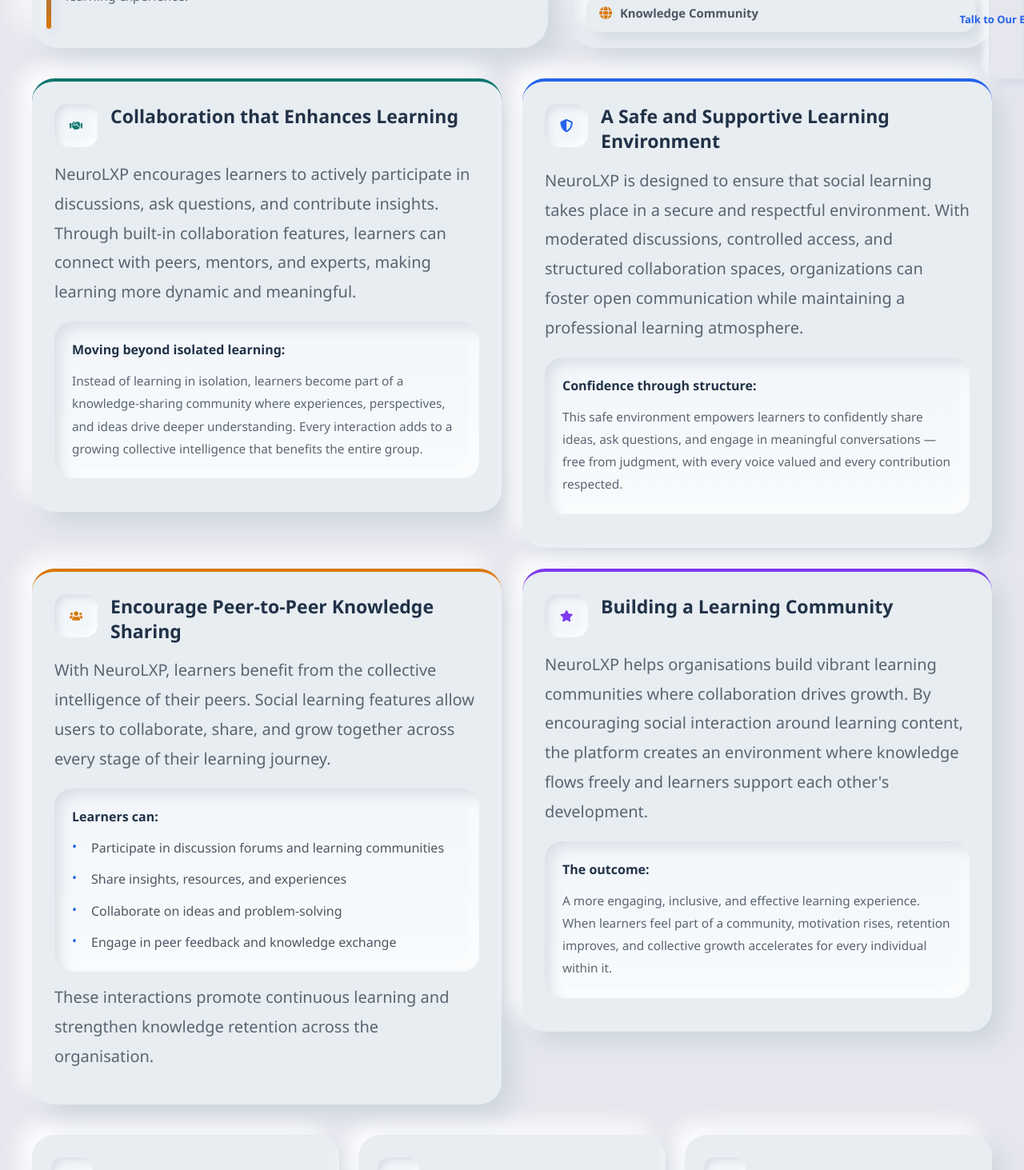
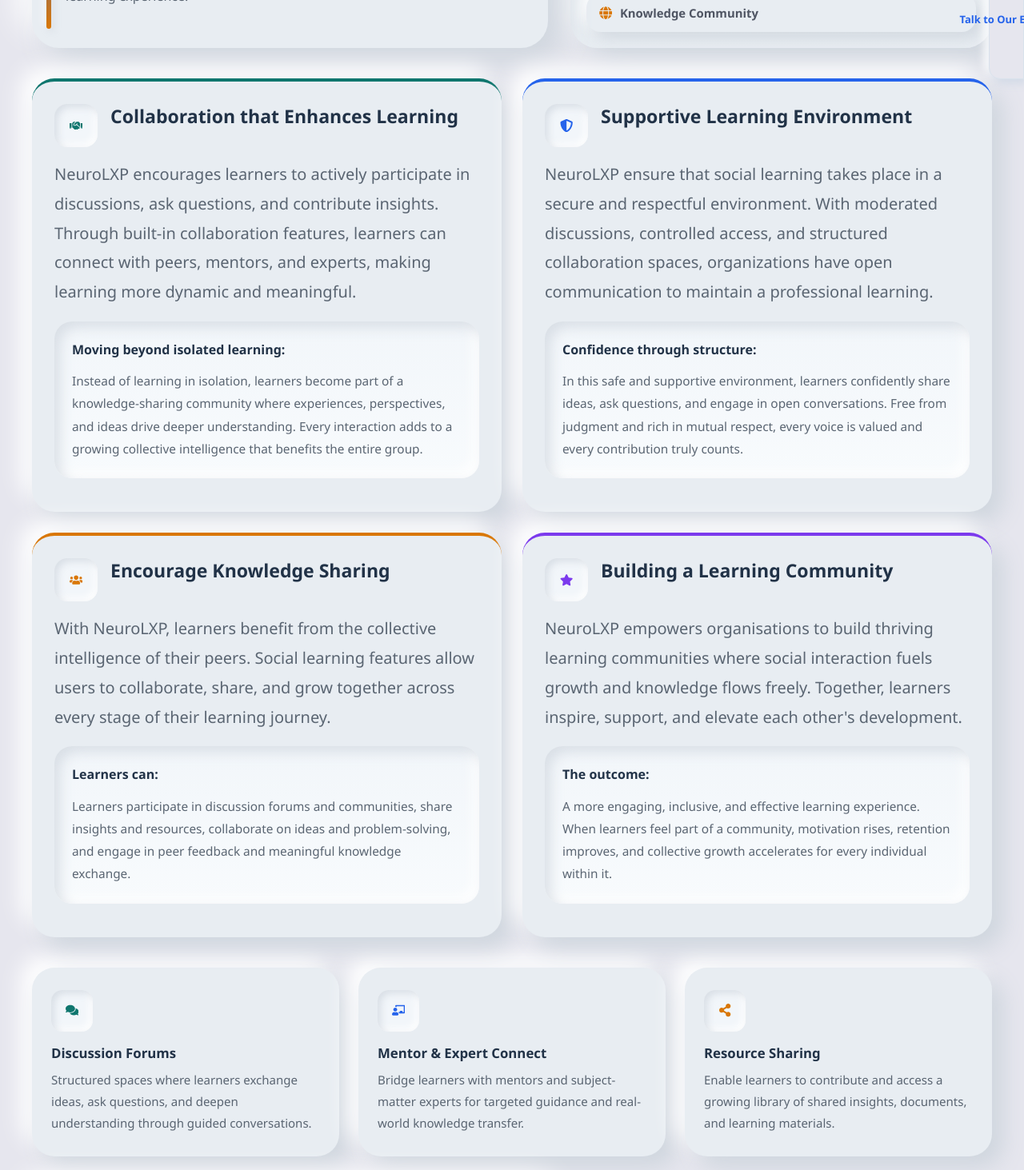
Before and after one commit to PRGEEQGlobalSolutionsPrivateLIT/LMS-Main-Pro, a Next.js app in the folder apps/learner-web/: page /social-learning in a window 1280 px wide. Shown: the part 460-1923 px from the top of the page at 80% size. Built offline with nearby package versions, Linux system fonts and the light colour scheme.

Commit message:
Update page.tsx

```diff
--- a/apps/learner-web/app/social-learning/page.tsx
+++ b/apps/learner-web/app/social-learning/page.tsx
@@ -2,10 +2,9 @@ import "./social-learning.css";
 import { FaUsers, FaShieldAlt, FaComments, FaLightbulb, FaHandshake, FaGlobe, FaStar, FaChalkboardTeacher, FaShareAlt, } from "react-icons/fa";
 
 const peerSharingPoints = [
-  "Participate in discussion forums and learning communities",
-  "Share insights, resources, and experiences",
-  "Collaborate on ideas and problem-solving",
-  "Engage in peer feedback and knowledge exchange",
+  {
+    items: "Learners participate in discussion forums and communities, share insights and resources, collaborate on ideas and problem-solving, and engage in peer feedback and meaningful knowledge exchange.",
+  }
 ];
 
 const collaborationFeatures = [
@@ -115,23 +114,23 @@ export default function SocialLearningPage() {
             <div className="iconWrap">
               <FaShieldAlt className="iconText" />
             </div>
-            <h3>A Safe and Supportive Learning Environment</h3>
+            <h3>Supportive Learning Environment</h3>
           </div>
 
           <p>
-            NeuroLXP is designed to ensure that social learning takes place in a
+            NeuroLXP ensure that social learning takes place in a
             secure and respectful environment. With moderated discussions,
             controlled access, and structured collaboration spaces, organizations
-            can foster open communication while maintaining a professional
-            learning atmosphere.
+            have open communication to maintain a professional learning.
           </p>
 
           <div className="insetBox">
             <h4>Confidence through structure:</h4>
             <p className="insetText">
-              This safe environment empowers learners to confidently share ideas,
-              ask questions, and engage in meaningful conversations — free from
-              judgment, with every voice valued and every contribution respected.
+              In this safe and supportive environment, learners confidently
+              share ideas, ask questions, and engage in open conversations.
+              Free from judgment and rich in mutual respect,
+              every voice is valued and every contribution truly counts.
             </p>
           </div>
         </article>
@@ -141,7 +140,7 @@ export default function SocialLearningPage() {
             <div className="iconWrap">
               <FaUsers className="iconText" />
             </div>
-            <h3>Encourage Peer-to-Peer Knowledge Sharing</h3>
+            <h3>Encourage Knowledge Sharing</h3>
           </div>
 
           <p>
@@ -152,20 +151,11 @@ export default function SocialLearningPage() {
 
           <div className="insetBox">
             <h4>Learners can:</h4>
-            <ul className="featureList">
-              {peerSharingPoints.map((item) => (
-                <li key={item}>
-                  <span className="listIcon">•</span>
-                  <span>{item}</span>
-                </li>
-              ))}
-            </ul>
+            <p className="insetText">
+              {peerSharingPoints[0].items}
+            </p>
           </div>
 
-          <p>
-            These interactions promote continuous learning and strengthen
-            knowledge retention across the organisation.
-          </p>
         </article>
 
         <article className="contentCard">
@@ -177,10 +167,9 @@ export default function SocialLearningPage() {
           </div>
 
           <p>
-            NeuroLXP helps organisations build vibrant learning communities where
-            collaboration drives growth. By encouraging social interaction around
-            learning content, the platform creates an environment where knowledge
-            flows freely and learners support each other's development.
+            NeuroLXP empowers organisations to build thriving learning communities
+            where social interaction fuels growth and knowledge flows freely.
+            Together, learners inspire, support, and elevate each other's development.
           </p>
 
           <div className="insetBox">
```
